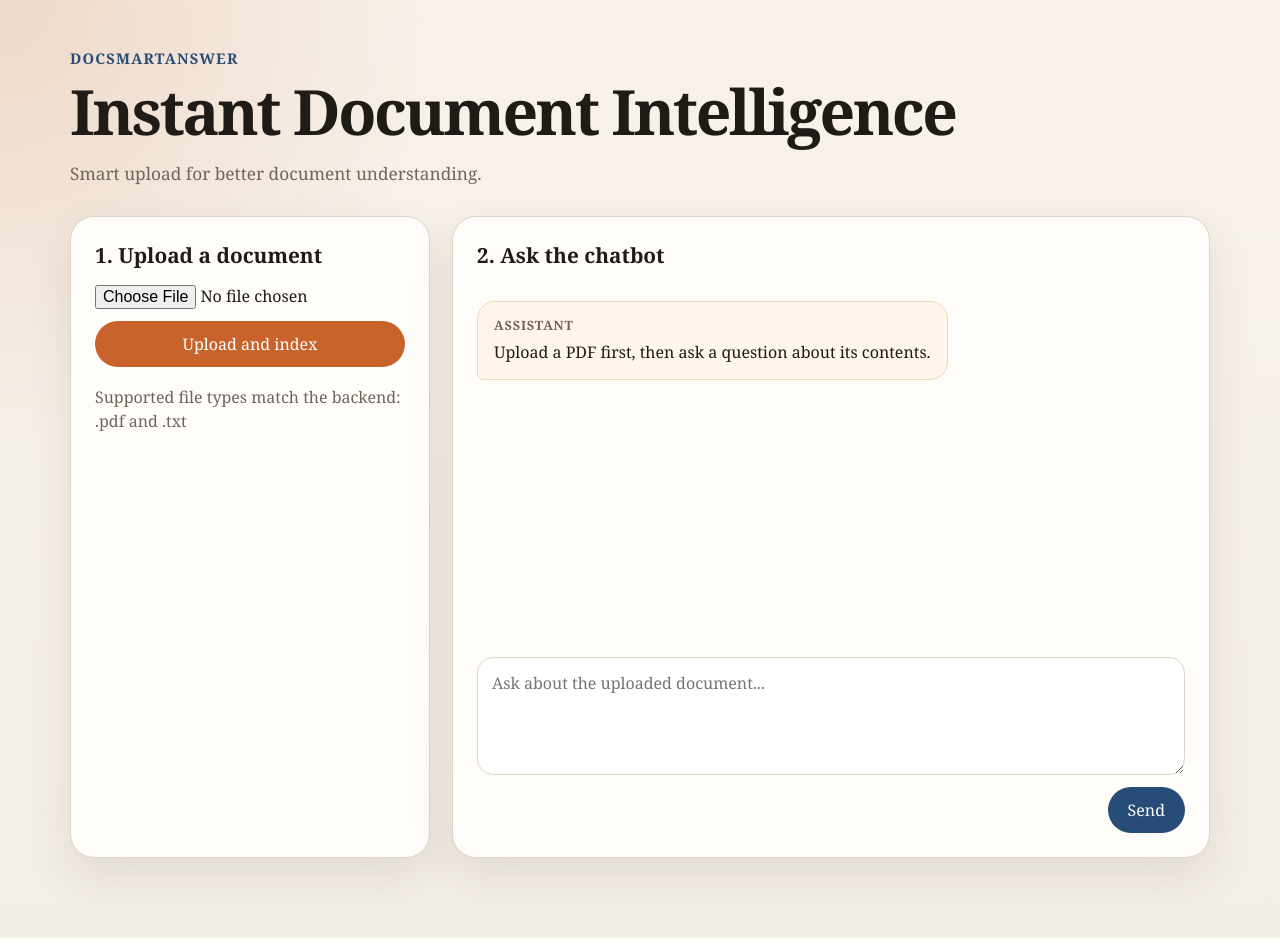
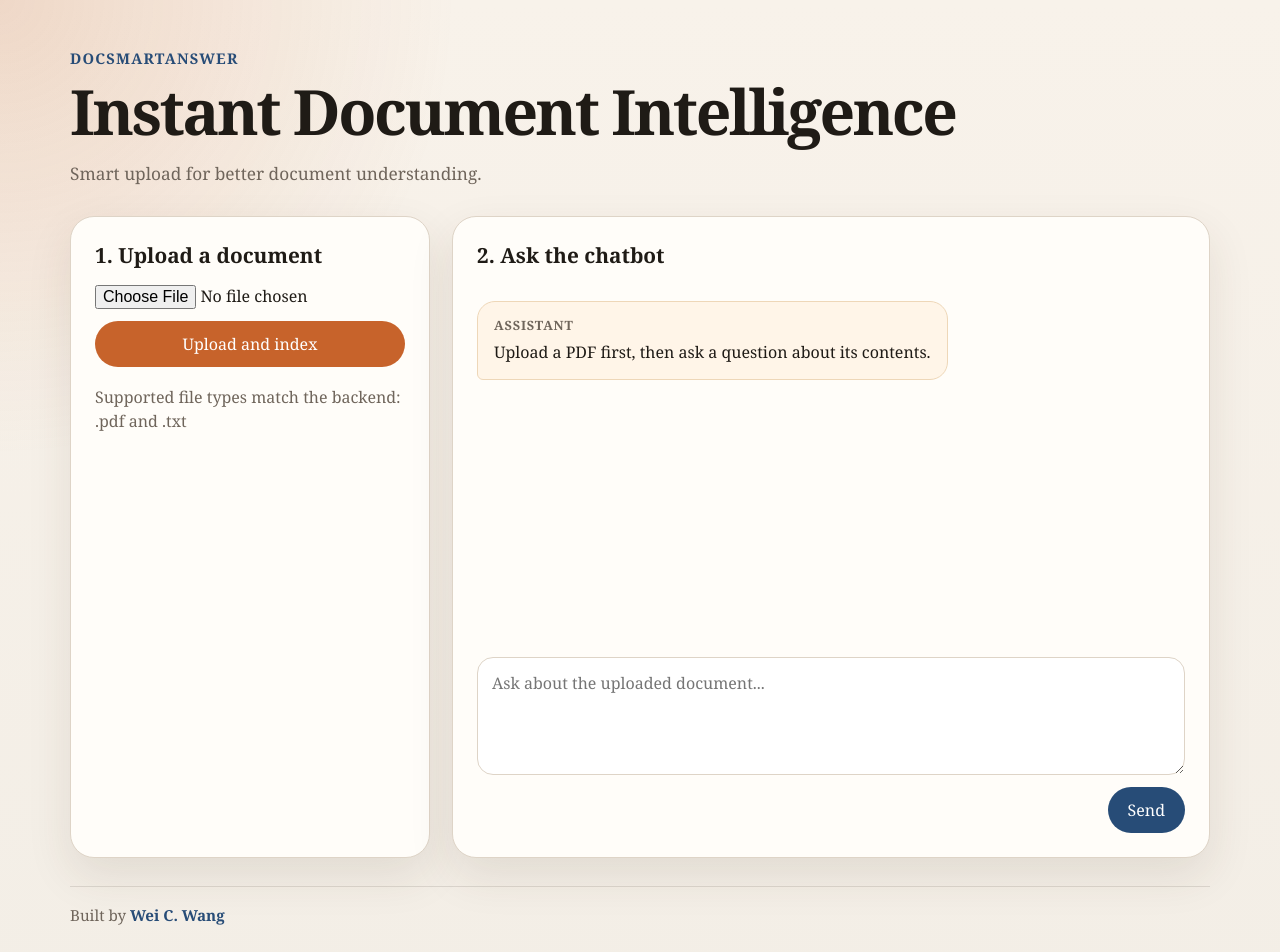
Before and after one commit to wcwang07/doc-smart, a Next.js app: page / in a window 1280 px wide. Shown: the top 952 px of the page. Built offline with nearby package versions, Linux system fonts and the light colour scheme.

Commit message:
Update chat demo UI and proxy flow

```diff
--- a/components/chat-demo.tsx
+++ b/components/chat-demo.tsx
@@ -265,6 +265,20 @@ export function ChatDemo() {
           {error ? <p style={styles.error}>{error}</p> : null}
         </div>
       </section>
+
+      <footer style={styles.footer}>
+        <p style={styles.footerText}>
+          Built by{" "}
+          <a
+            href="https://www.linkedin.com/in/weicwang/"
+            target="_blank"
+            rel="noreferrer"
+            style={styles.footerLink}
+          >
+            Wei C. Wang
+          </a>
+        </p>
+      </footer>
     </main>
   );
 }
@@ -343,6 +357,21 @@ const styles: Record<string, CSSProperties> = {
     display: "grid",
     gap: "22px",
     gridTemplateColumns: "minmax(280px, 360px) minmax(0, 1fr)"
+  },
+  footer: {
+    marginTop: "28px",
+    paddingTop: "18px",
+    borderTop: "1px solid rgba(44, 36, 30, 0.12)"
+  },
+  footerText: {
+    margin: 0,
+    color: "var(--muted)",
+    fontSize: "0.95rem"
+  },
+  footerLink: {
+    color: "var(--accent-2)",
+    fontWeight: 700,
+    textDecoration: "none"
   },
   panel: {
     background: "var(--panel)",
```
